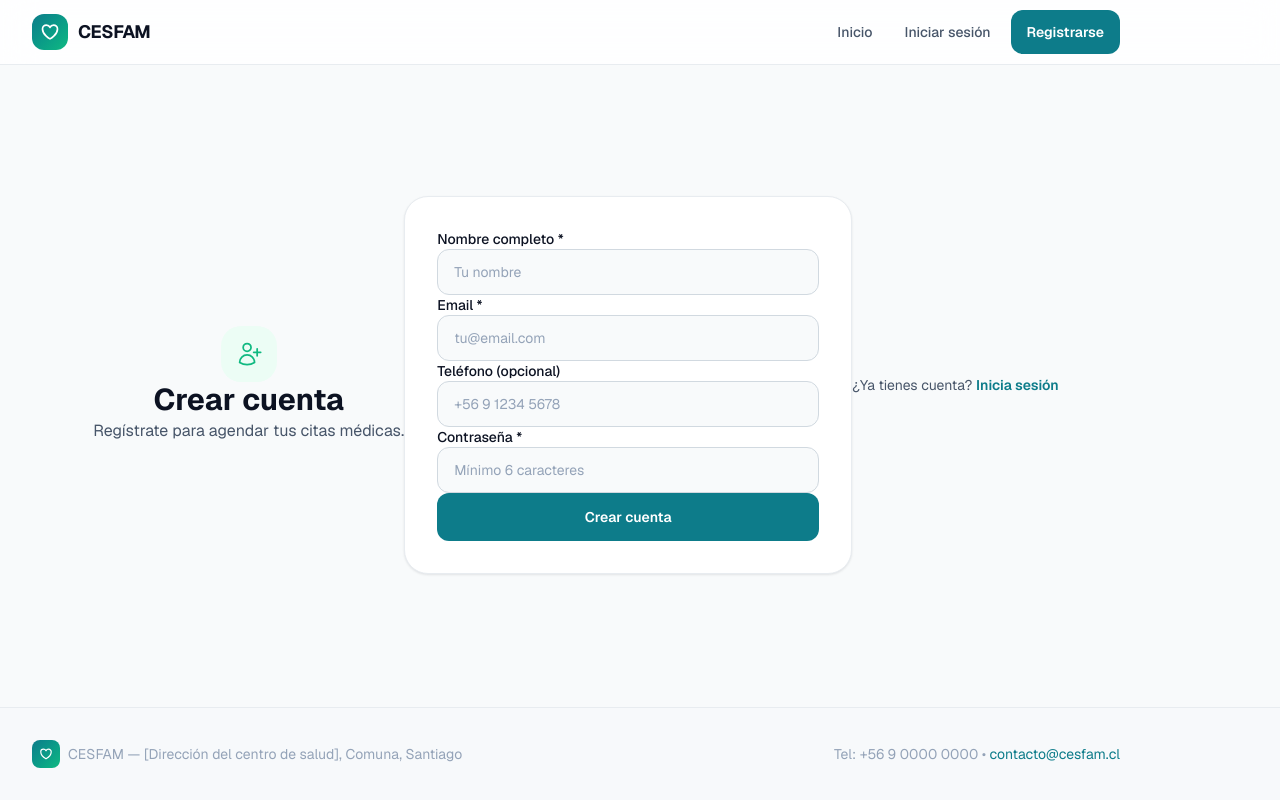
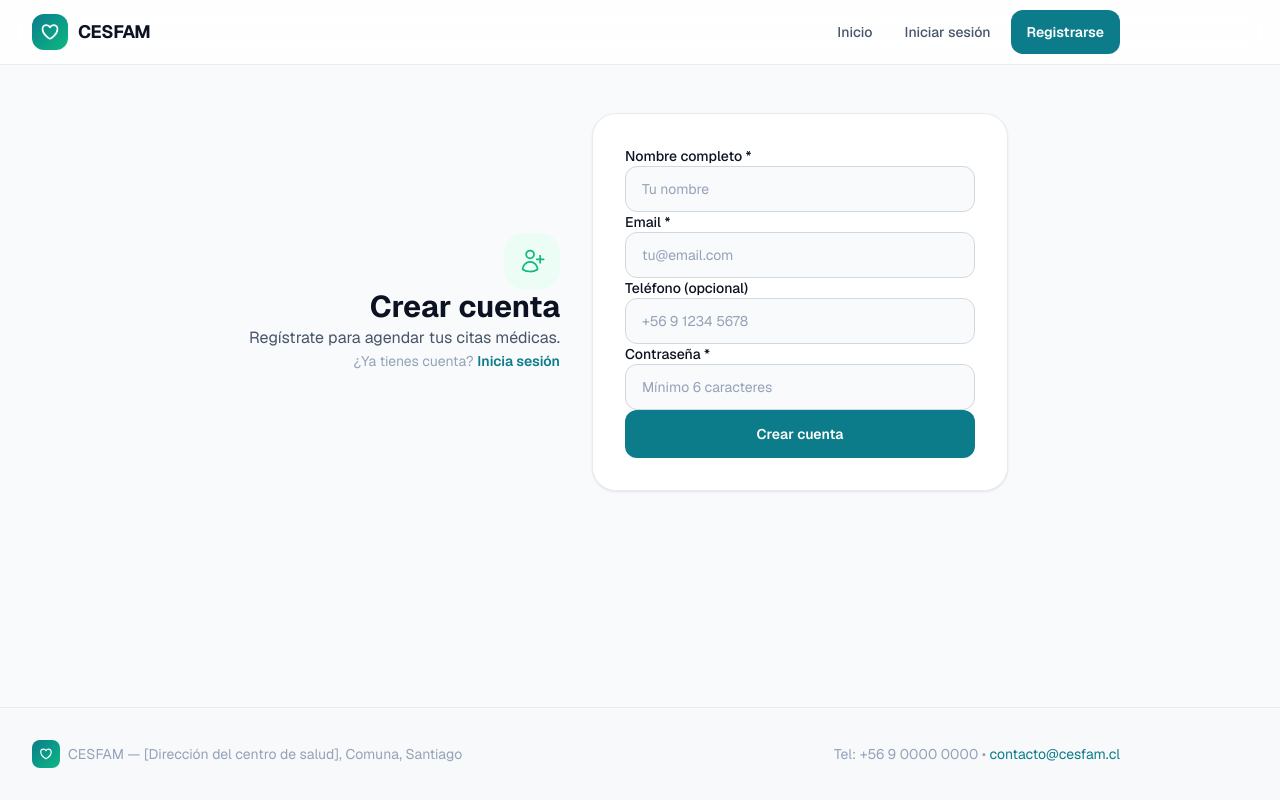
Before and after one commit to BenVal2/cesfam-agendamiento, a Next.js app: page /registro in a window 1280 px wide. Built offline with nearby package versions, Linux system fonts and the light colour scheme; no server answers.

Commit message:
fix(layout): contenedores con mx-auto, main flex-col items-center, auth en grid 2 col centrado

```diff
--- a/src/app/layout.tsx
+++ b/src/app/layout.tsx
@@ -39,14 +39,12 @@ export default function RootLayout({
         <SessionProvider>
           <Navbar />
 
-          <div className="flex-1 w-full">
-            <main
-              id="contenido-principal"
-              className="w-full max-w-6xl mx-auto px-4 sm:px-6 lg:px-8"
-            >
-              {children}
-            </main>
-          </div>
+          <main
+            id="contenido-principal"
+            className="w-full max-w-6xl mx-auto px-4 sm:px-6 lg:px-8 flex-1 flex flex-col items-center"
+          >
+            {children}
+          </main>
 
           <footer className="w-full border-t border-card-border mt-auto bg-background/50">
             <div className="w-full max-w-6xl mx-auto px-4 sm:px-6 lg:px-8 py-6 sm:py-8">
--- a/src/app/login/page.tsx
+++ b/src/app/login/page.tsx
@@ -31,28 +31,35 @@ export default function LoginPage() {
   }
 
   return (
-    <div className="min-h-[calc(100vh-160px)] w-full flex items-center justify-center p-4">
-      <div className="text-center mb-8">
-        <span className="inline-flex h-14 w-14 items-center justify-center rounded-[var(--radius-xl)] bg-primary-soft text-primary mb-4" aria-hidden="true">
+    <div className="w-full max-w-4xl mx-auto grid grid-cols-1 md:grid-cols-2 gap-8 items-center py-12 px-4">
+      <div className="text-center md:text-right space-y-4">
+        <span className="inline-flex h-14 w-14 items-center justify-center rounded-[var(--radius-xl)] bg-primary-soft text-primary" aria-hidden="true">
           <svg className="w-7 h-7" fill="none" viewBox="0 0 24 24" strokeWidth={1.5} stroke="currentColor">
             <path strokeLinecap="round" strokeLinejoin="round" d="M15.75 9V5.25A2.25 2.25 0 0 0 13.5 3h-6a2.25 2.25 0 0 0-2.25 2.25v13.5A2.25 2.25 0 0 0 7.5 21h6a2.25 2.25 0 0 0 2.25-2.25V15m3 0 3-3m0 0-3-3m3 3H9" />
           </svg>
         </span>
-        <h1 className="text-2xl sm:text-3xl font-bold text-fg mb-2">
+        <h1 className="text-2xl sm:text-3xl font-bold text-fg">
           Iniciar sesión
         </h1>
         <p className="text-fg-secondary">
           Ingresa a tu cuenta para agendar y ver tus citas.
         </p>
+        <p className="text-sm text-fg-muted">
+          ¿No tienes cuenta?{" "}
+          <Link href="/registro" className="font-semibold text-primary hover:underline">
+            Regístrate aquí
+          </Link>
+        </p>
       </div>
 
+      <div className="w-full max-w-md mx-auto">
         {error && (
           <div className="mb-6 rounded-[var(--radius-lg)] border border-danger/30 p-4 text-sm font-medium text-danger bg-danger-soft" role="alert">
             {error}
           </div>
         )}
 
-      <form onSubmit={handleSubmit} className="w-full max-w-md mx-auto glass-card rounded-[var(--radius-2xl)] p-6 sm:p-8 space-y-5">
+        <form onSubmit={handleSubmit} className="w-full glass-card rounded-[var(--radius-2xl)] p-6 sm:p-8 space-y-5">
           <Field id="email" label="Email" type="email" required value={email} onChange={setEmail} placeholder="tu@email.com" />
           <Field id="password" label="Contraseña" type="password" required value={password} onChange={setPassword} placeholder="••••••" />
           <button
@@ -63,13 +70,7 @@ export default function LoginPage() {
             {loading ? "Ingresando..." : "Iniciar sesión"}
           </button>
         </form>
-
-      <p className="mt-6 text-center text-sm text-fg-secondary">
-        ¿No tienes cuenta?{" "}
-        <Link href="/registro" className="font-semibold text-primary hover:underline">
-          Regístrate aquí
-        </Link>
-      </p>
+      </div>
     </div>
   );
 }
--- a/src/app/page.tsx
+++ b/src/app/page.tsx
@@ -4,7 +4,7 @@ export default function HomePage() {
   return (
     <div className="space-y-16 sm:space-y-24">
       {/* Hero */}
-      <section className="relative rounded-[var(--radius-2xl)] p-6 sm:p-10 lg:p-14 text-center overflow-hidden" style={{ background: "var(--gradient-hero)" }}>
+      <section className="w-full mx-auto relative rounded-[var(--radius-2xl)] p-6 sm:p-10 lg:p-14 text-center overflow-hidden" style={{ background: "var(--gradient-hero)" }}>
         <div className="relative z-10 space-y-6">
           <span className="inline-flex items-center gap-2 rounded-full px-4 py-1.5 text-xs font-semibold tracking-wide uppercase bg-primary/10 text-primary">
             <span className="h-1.5 w-1.5 rounded-full bg-primary animate-pulse" aria-hidden="true"></span>
@@ -41,7 +41,7 @@ export default function HomePage() {
       </section>
 
       {/* ¿Cómo funciona? */}
-      <section aria-labelledby="como-funciona">
+      <section aria-labelledby="como-funciona" className="w-full mx-auto">
         <h2 id="como-funciona" className="text-2xl sm:text-3xl font-bold text-fg mb-8 text-center">
           ¿Cómo funciona?
         </h2>
@@ -80,7 +80,7 @@ export default function HomePage() {
       </section>
 
       {/* Datos del CESFAM */}
-      <section aria-labelledby="datos-cesfam" className="glass-card rounded-[var(--radius-2xl)] p-5 sm:p-8 lg:p-10">
+      <section aria-labelledby="datos-cesfam" className="w-full mx-auto glass-card rounded-[var(--radius-2xl)] p-5 sm:p-8 lg:p-10">
         <h2 id="datos-cesfam" className="text-2xl font-bold text-fg mb-6">
           Centro de Salud Familiar
         </h2>
--- a/src/app/registro/page.tsx
+++ b/src/app/registro/page.tsx
@@ -49,28 +49,35 @@ export default function RegistroPage() {
   }
 
   return (
-    <div className="min-h-[calc(100vh-160px)] w-full flex items-center justify-center p-4">
-      <div className="text-center mb-8">
-        <span className="inline-flex h-14 w-14 items-center justify-center rounded-[var(--radius-xl)] bg-secondary-soft text-secondary mb-4" aria-hidden="true">
+    <div className="w-full max-w-4xl mx-auto grid grid-cols-1 md:grid-cols-2 gap-8 items-center py-12 px-4">
+      <div className="text-center md:text-right space-y-4">
+        <span className="inline-flex h-14 w-14 items-center justify-center rounded-[var(--radius-xl)] bg-secondary-soft text-secondary" aria-hidden="true">
           <svg className="w-7 h-7" fill="none" viewBox="0 0 24 24" strokeWidth={1.5} stroke="currentColor">
             <path strokeLinecap="round" strokeLinejoin="round" d="M19 7.5v3m0 0v3m0-3h3m-3 0h-3m-2.25-4.125a3.375 3.375 0 1 1-6.75 0 3.375 3.375 0 0 1 6.75 0ZM4 19.235v-.11a6.375 6.375 0 0 1 12.75 0v.109A12.318 12.318 0 0 1 10.374 21c-2.331 0-4.512-.645-6.374-1.766Z" />
           </svg>
         </span>
-        <h1 className="text-2xl sm:text-3xl font-bold text-fg mb-2">
+        <h1 className="text-2xl sm:text-3xl font-bold text-fg">
           Crear cuenta
         </h1>
         <p className="text-fg-secondary">
           Regístrate para agendar tus citas médicas.
         </p>
+        <p className="text-sm text-fg-muted">
+          ¿Ya tienes cuenta?{" "}
+          <Link href="/login" className="font-semibold text-primary hover:underline">
+            Inicia sesión
+          </Link>
+        </p>
       </div>
 
+      <div className="w-full max-w-md mx-auto">
         {error && (
           <div className="mb-6 rounded-[var(--radius-lg)] border border-danger/30 p-4 text-sm font-medium text-danger bg-danger-soft" role="alert">
             {error}
           </div>
         )}
 
-      <form onSubmit={handleSubmit} className="w-full max-w-md mx-auto glass-card rounded-[var(--radius-2xl)] p-6 sm:p-8 space-y-5">
+        <form onSubmit={handleSubmit} className="w-full glass-card rounded-[var(--radius-2xl)] p-6 sm:p-8 space-y-5">
           <Field id="name" label="Nombre completo *" type="text" required value={name} onChange={setName} placeholder="Tu nombre" />
           <Field id="email" label="Email *" type="email" required value={email} onChange={setEmail} placeholder="tu@email.com" />
           <Field id="phone" label="Teléfono (opcional)" type="tel" value={phone} onChange={setPhone} placeholder="+56 9 1234 5678" />
@@ -83,13 +90,7 @@ export default function RegistroPage() {
             {loading ? "Creando cuenta..." : "Crear cuenta"}
           </button>
         </form>
-
-      <p className="mt-6 text-center text-sm text-fg-secondary">
-        ¿Ya tienes cuenta?{" "}
-        <Link href="/login" className="font-semibold text-primary hover:underline">
-          Inicia sesión
-        </Link>
-      </p>
+      </div>
     </div>
   );
 }
```
Lines whose indentation alone changed are shown as unchanged.
